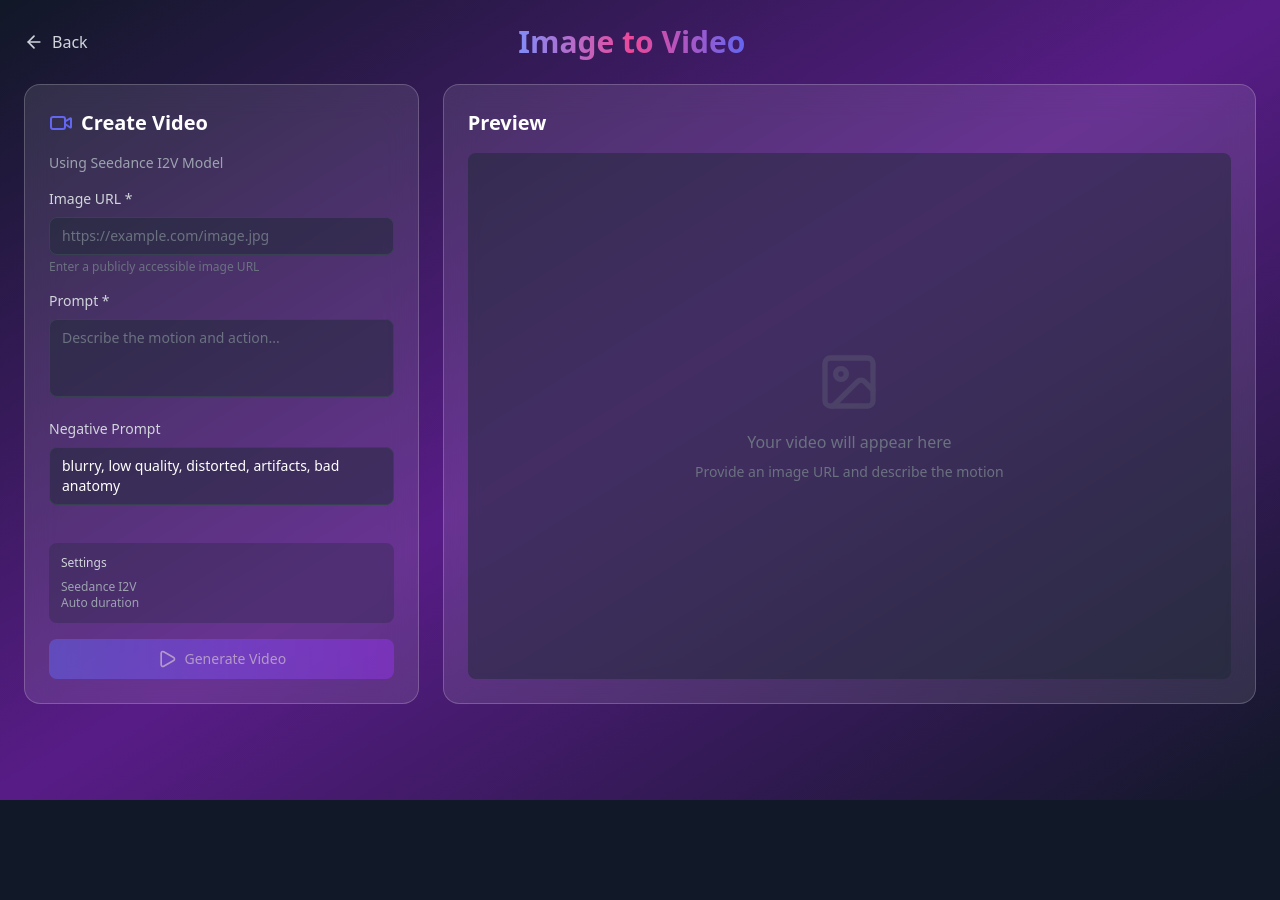
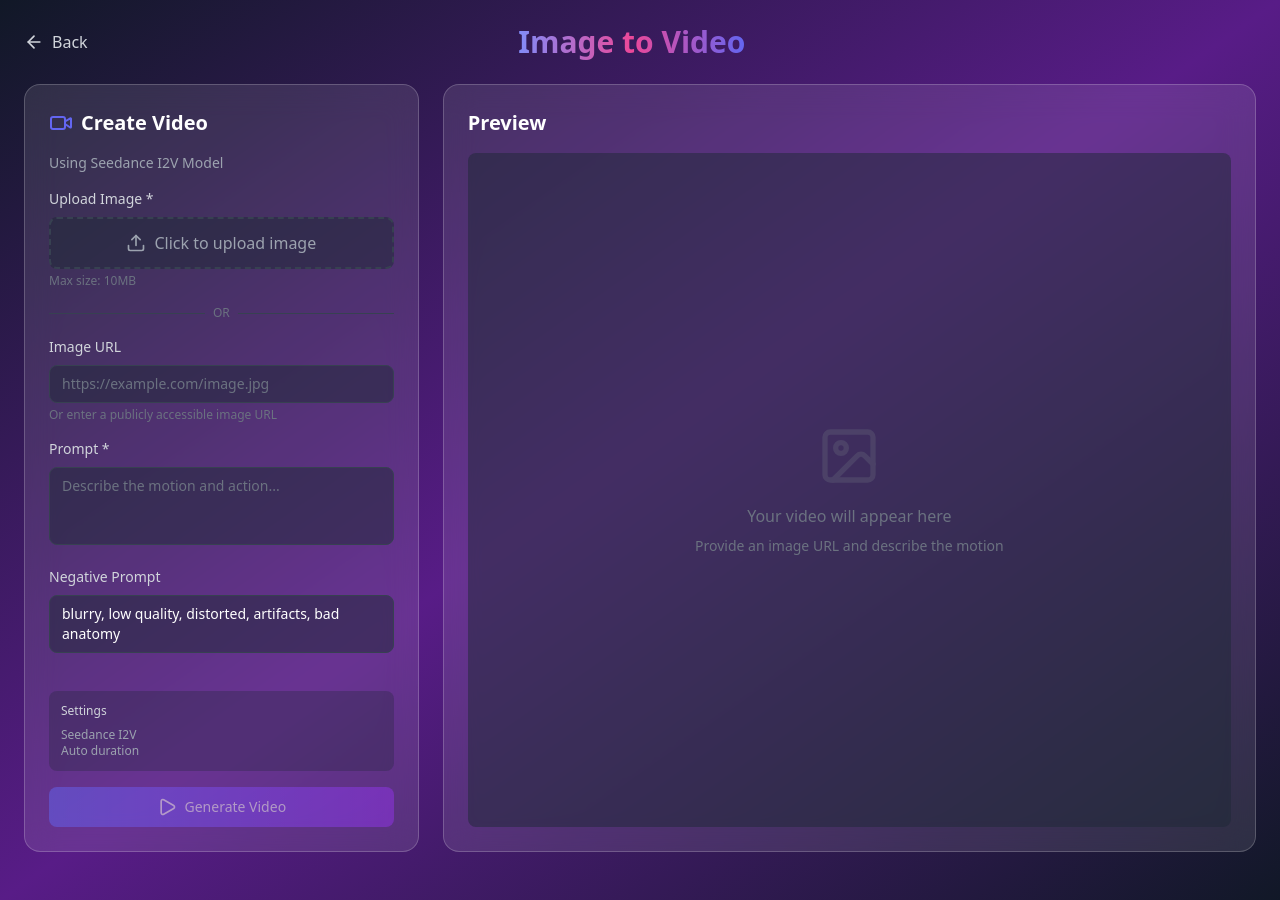
Before and after one commit to Android-by-Kotlin/OneAI-2.0-AndWeb, a React (Vite) app: page /image-to-video in a window 1280 px wide. Before the commit the page ends 800 px from the top, so only its background shows below. Built offline with nearby package versions, Linux system fonts and the light colour scheme; no server answers; sample sign-in values are in the browser's storage.

Commit message:
Add image upload feature to image-to-video with base64 conversion

```diff
--- a/src/pages/ImageToVideoPage.tsx
+++ b/src/pages/ImageToVideoPage.tsx
@@ -1,13 +1,16 @@
-import { useState } from 'react';
+import { useState, useRef } from 'react';
 import { useNavigate } from 'react-router-dom';
 import { motion, AnimatePresence } from 'framer-motion';
-import { ArrowLeft, Video, Loader2, Download, X, Play, Image as ImageIcon } from 'lucide-react';
+import { ArrowLeft, Video, Loader2, Download, X, Play, Image as ImageIcon, Upload } from 'lucide-react';
 import { generateImageToVideo, pollForImageToVideo } from '../services/imageToVideoService';
 
 const ImageToVideoPage = () => {
   const navigate = useNavigate();
+  const fileInputRef = useRef<HTMLInputElement>(null);
 
   const [imageUrl, setImageUrl] = useState<string>('');
+  const [uploadedImage, setUploadedImage] = useState<string | null>(null);
+  const [uploadedFileName, setUploadedFileName] = useState<string | null>(null);
   const [prompt, setPrompt] = useState('');
   const [negativePrompt, setNegativePrompt] = useState('blurry, low quality, distorted, artifacts, bad anatomy');
   const [isGenerating, setIsGenerating] = useState(false);
@@ -15,6 +18,54 @@ const ImageToVideoPage = () => {
   const [error, setError] = useState<string | null>(null);
   const [generationTime, setGenerationTime] = useState<number | null>(null);
   const [isPolling, setIsPolling] = useState(false);
+  const [isUploading, setIsUploading] = useState(false);
+
+  const handleFileUpload = async (e: React.ChangeEvent<HTMLInputElement>) => {
+    const file = e.target.files?.[0];
+    if (!file) return;
+
+    // Validate file type
+    if (!file.type.startsWith('image/')) {
+      setError('Please upload a valid image file');
+      return;
+    }
+
+    // Validate file size (max 10MB)
+    if (file.size > 10 * 1024 * 1024) {
+      setError('Image size should be less than 10MB');
+      return;
+    }
+
+    setIsUploading(true);
+    setError(null);
+
+    try {
+      const reader = new FileReader();
+      reader.onloadend = () => {
+        const base64String = reader.result as string;
+        setUploadedImage(base64String);
+        setUploadedFileName(file.name);
+        setImageUrl(''); // Clear URL input when file is uploaded
+        setIsUploading(false);
+      };
+      reader.onerror = () => {
+        setError('Failed to read image file');
+        setIsUploading(false);
+      };
+      reader.readAsDataURL(file);
+    } catch (err) {
+      setError('Failed to upload image');
+      setIsUploading(false);
+    }
+  };
+
+  const handleRemoveUpload = () => {
+    setUploadedImage(null);
+    setUploadedFileName(null);
+    if (fileInputRef.current) {
+      fileInputRef.current.value = '';
+    }
+  };
 
   const handleGenerate = async () => {
     if (!prompt.trim()) {
@@ -22,8 +73,11 @@ const ImageToVideoPage = () => {
       return;
     }
 
-    if (!imageUrl.trim()) {
-      setError('Please provide an image URL');
+    // Use uploaded image or URL
+    const finalImageUrl = uploadedImage || imageUrl.trim();
+
+    if (!finalImageUrl) {
+      setError('Please upload an image or provide an image URL');
       return;
     }
 
@@ -33,7 +87,7 @@ const ImageToVideoPage = () => {
     setGenerationTime(null);
 
     try {
-      const result = await generateImageToVideo(imageUrl.trim(), prompt, negativePrompt);
+      const result = await generateImageToVideo(finalImageUrl, prompt, negativePrompt);
 
       if (result.videoUrl) {
         setVideoUrl(result.videoUrl);
@@ -98,24 +152,91 @@ const ImageToVideoPage = () => {
               <p className="text-gray-400 text-sm">Using Seedance I2V Model</p>
             </div>
 
+            {/* Image Upload */}
+            <div>
+              <label className="block text-sm font-medium text-gray-300 mb-2">
+                Upload Image *
+              </label>
+              <input
+                ref={fileInputRef}
+                type="file"
+                accept="image/*"
+                onChange={handleFileUpload}
+                className="hidden"
+                disabled={isGenerating || isUploading}
+              />
+              <button
+                onClick={() => fileInputRef.current?.click()}
+                disabled={isGenerating || isUploading || !!uploadedImage}
+                className="w-full py-3 bg-gray-800/50 border-2 border-dashed border-gray-700 rounded-lg text-gray-400 hover:border-primary/50 hover:text-primary transition-all disabled:opacity-50 disabled:cursor-not-allowed flex items-center justify-center gap-2"
+              >
+                {isUploading ? (
+                  <>
+                    <Loader2 className="w-5 h-5 animate-spin" />
+                    Uploading...
+                  </>
+                ) : uploadedImage ? (
+                  <>
+                    <ImageIcon className="w-5 h-5" />
+                    {uploadedFileName}
+                  </>
+                ) : (
+                  <>
+                    <Upload className="w-5 h-5" />
+                    Click to upload image
+                  </>
+                )}
+              </button>
+              <p className="text-xs text-gray-500 mt-1">Max size: 10MB</p>
+            </div>
+
+            {/* Uploaded Image Preview */}
+            {uploadedImage && (
+              <div className="relative">
+                <img
+                  src={uploadedImage}
+                  alt="Uploaded"
+                  className="w-full h-32 object-cover rounded-lg"
+                />
+                <button
+                  onClick={handleRemoveUpload}
+                  className="absolute top-2 right-2 p-1 bg-red-500/80 hover:bg-red-500 rounded-full text-white transition-colors"
+                >
+                  <X className="w-4 h-4" />
+                </button>
+              </div>
+            )}
+
+            {/* OR Divider */}
+            <div className="flex items-center gap-2">
+              <div className="flex-1 h-px bg-gray-700"></div>
+              <span className="text-xs text-gray-500">OR</span>
+              <div className="flex-1 h-px bg-gray-700"></div>
+            </div>
+
             {/* Image URL Input */}
             <div>
               <label className="block text-sm font-medium text-gray-300 mb-2">
-                Image URL *
+                Image URL
               </label>
               <input
                 type="text"
                 value={imageUrl}
-                onChange={(e) => setImageUrl(e.target.value)}
+                onChange={(e) => {
+                  setImageUrl(e.target.value);
+                  if (e.target.value) {
+                    handleRemoveUpload(); // Clear upload if URL is entered
+                  }
+                }}
                 placeholder="https://example.com/image.jpg"
                 className="w-full px-3 py-2 bg-gray-800/50 border border-gray-700 rounded-lg text-white placeholder-gray-500 focus:outline-none focus:ring-2 focus:ring-primary/50 text-sm"
-                disabled={isGenerating}
+                disabled={isGenerating || !!uploadedImage}
               />
-              <p className="text-xs text-gray-500 mt-1">Enter a publicly accessible image URL</p>
+              <p className="text-xs text-gray-500 mt-1">Or enter a publicly accessible image URL</p>
             </div>
 
-            {/* Image Preview */}
-            {imageUrl && (
+            {/* URL Image Preview */}
+            {imageUrl && !uploadedImage && (
               <div className="relative">
                 <img
                   src={imageUrl}
@@ -173,7 +294,7 @@ const ImageToVideoPage = () => {
             {/* Generate Button */}
             <button
               onClick={handleGenerate}
-              disabled={isGenerating || !prompt.trim() || !imageUrl.trim()}
+              disabled={isGenerating || !prompt.trim() || (!imageUrl.trim() && !uploadedImage)}
               className="w-full py-2.5 bg-gradient-to-r from-primary to-purple-600 text-white font-medium text-sm rounded-lg hover:opacity-90 transition-all disabled:opacity-50 disabled:cursor-not-allowed flex items-center justify-center gap-2"
             >
               {isGenerating ? (
```
